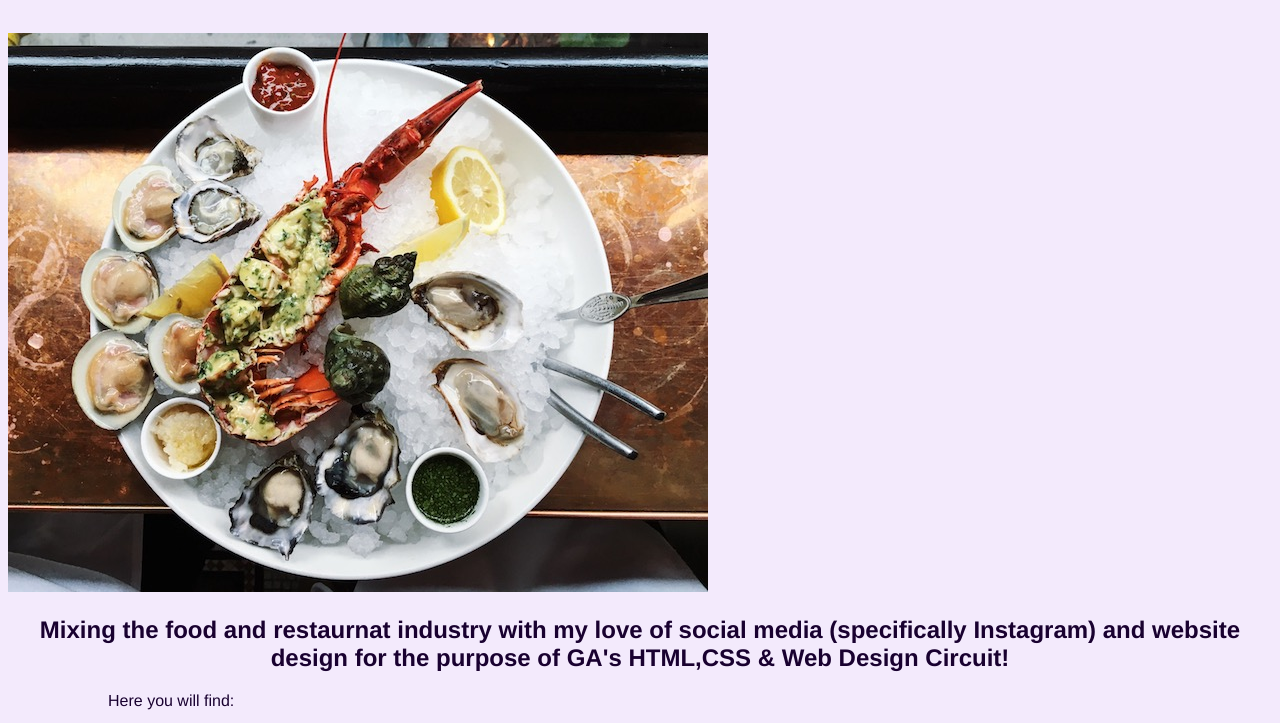
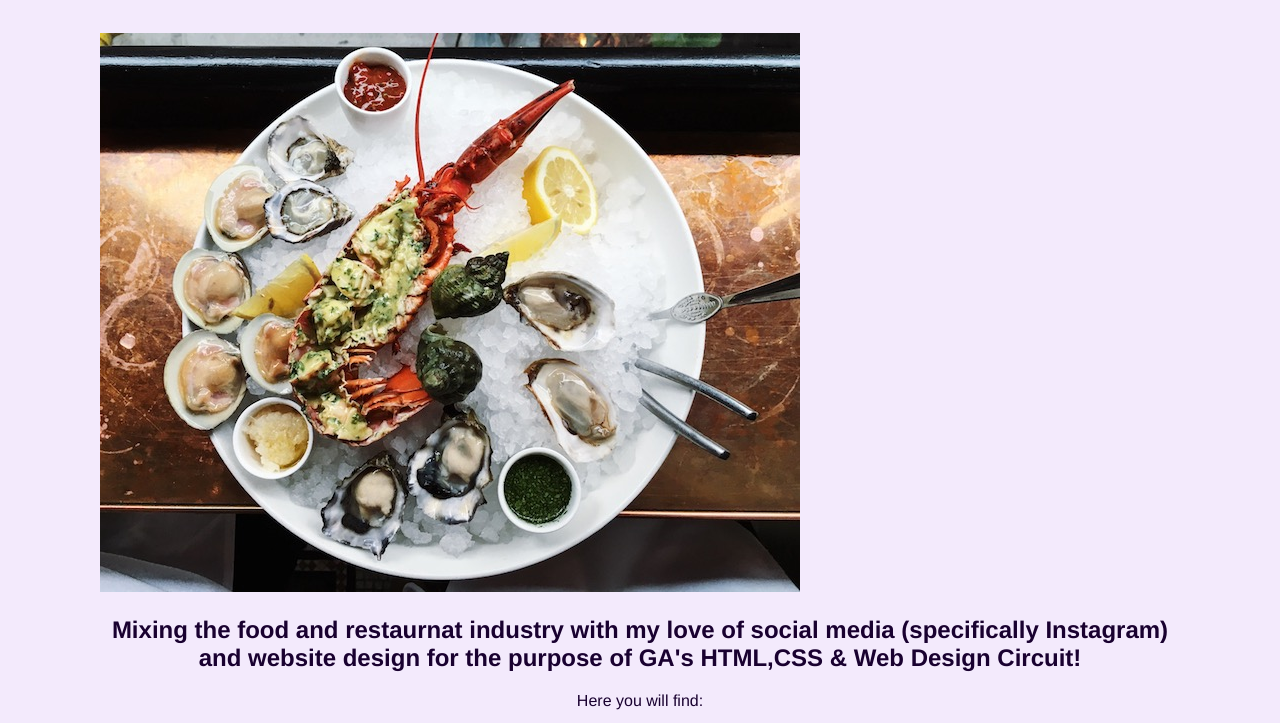
Before and after one commit to maurazipf/maurazipf.github.io, a plain HTML site: page unit_3/index.html in a window 1280 px wide. Shown: the part 168-891 px from the top of the page. Drawn offline with Linux system fonts and the light colour scheme.

Commit message:
more changes css

```diff
--- a/unit_3/css/style.css
+++ b/unit_3/css/style.css
@@ -2,6 +2,9 @@ body{
 	background: #f3eafc;
 	color: #190130;
 	font-family: Helvetica, sans-serif;
+	margin-left:100px;
+	margin-right:100px;
+
 }
 h1{
 	text-align: center;
@@ -12,12 +15,14 @@ h1{
 }
 h2{
 	text-align: center;
+	font-style: normal
 }
 
 p{
 	font-size:16px;
 	margin-left:100px;
 	margin-right:100px;
+	text-align: center;
 
 }
 ul{
```
